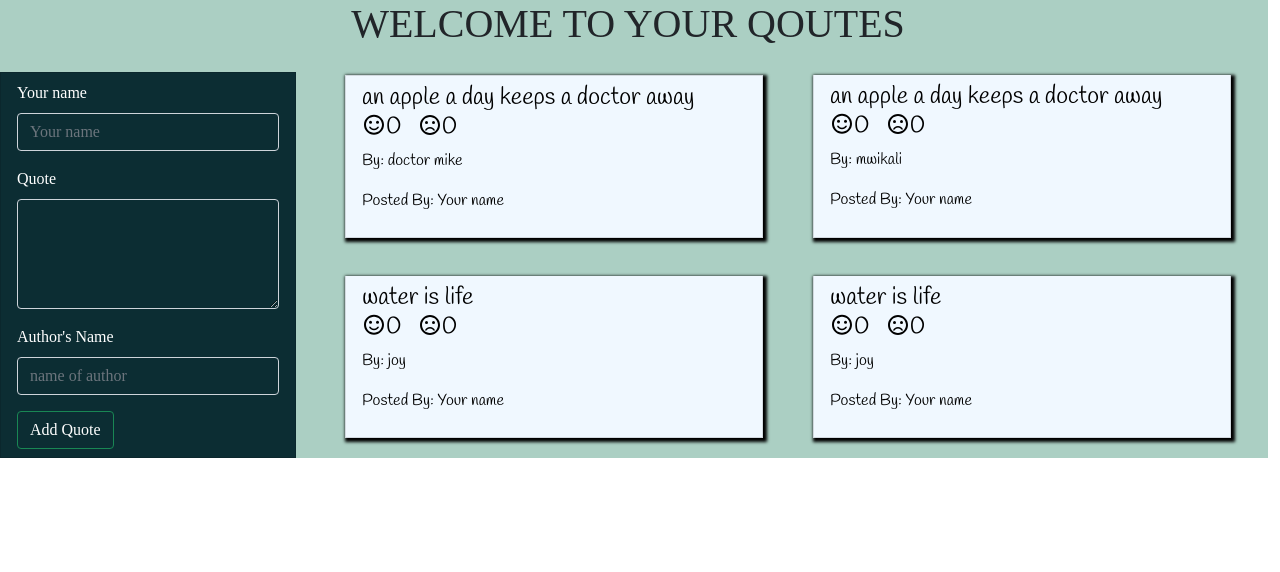
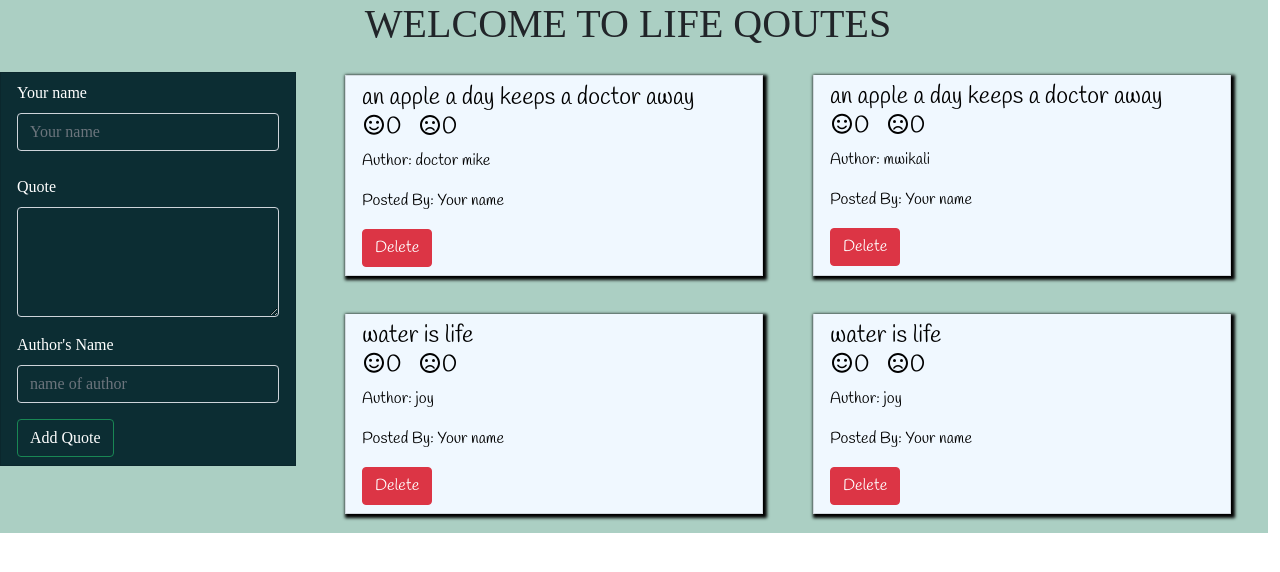
Before and after one commit to JoyChristine/Quotes, an Angular app: page / in a window 1280 px wide. Shown: the top 572 px of the page. Built offline with nearby package versions, Linux system fonts and the light colour scheme; a web font is replaced by a local one.

Commit message:
initial commit

```diff
--- a/src/app/header/header.component.html
+++ b/src/app/header/header.component.html
@@ -1,4 +1,4 @@
 <link rel="preconnect" href="https://fonts.googleapis.com">
 <link rel="preconnect" href="https://fonts.gstatic.com" crossorigin>
 <link href="https://fonts.googleapis.com/css2?family=Rubik+Wet+Paint&display=swap" rel="stylesheet">
-<h1>WELCOME TO YOUR QOUTES</h1>
+<h1>WELCOME TO LIFE QOUTES</h1>
--- a/src/app/quotes/quotes-item/quotes-item.component.html
+++ b/src/app/quotes/quotes-item/quotes-item.component.html
@@ -6,10 +6,15 @@
 <div class="list-group-item mt-3">
     <div class="row">
         <div class="col">
-            <div class="mb-3">
+            <form >
+                <div class="form-group">
                     <label for="" class="form-label">Your name</label>
                     <input type="name" class="form-control" id="yourname" placeholder="Your name">
+
                 </div>
+                <br>
+                <div class="form-group">
+
                     <div class="mb-3">
                         <label for="" class="form-label">Quote</label>
                         <textarea class="form-control" id="" rows="4"></textarea>
@@ -18,6 +23,13 @@
                         <label for="exampleFormControlInput1" class="form-label">Author's Name</label>
                         <input type="name" class="form-control" id="authorname" placeholder="name of author">
                     </div>
+                </div>
+
+            </form>
+            <!-- <div class="mb-3">
+
+            </div>
+            -->
 
 
 
--- a/src/app/quotes/quotes-list/quotes-list.component.html
+++ b/src/app/quotes/quotes-list/quotes-list.component.html
@@ -10,14 +10,14 @@
                         <svg id= "likesvg" xmlns="http://www.w3.org/2000/svg" height="2vw" viewBox="0 0 24 24" width="24px" fill="#000000"><path d="M0 0h24v24H0V0z" fill="none"/><circle cx="15.5" cy="9.5" r="1.5"/><circle cx="8.5" cy="9.5" r="1.5"/><path d="M12 16c-1.48 0-2.75-.81-3.45-2H6.88c.8 2.05 2.79 3.5 5.12 3.5s4.32-1.45 5.12-3.5h-1.67c-.7 1.19-1.97 2-3.45 2zm-.01-14C6.47 2 2 6.48 2 12s4.47 10 9.99 10C17.52 22 22 17.52 22 12S17.52 2 11.99 2zM12 20c-4.42 0-8-3.58-8-8s3.58-8 8-8 8 3.58 8 8-3.58 8-8 8z"/></svg>{{quote.upvote}}</span>
                         &nbsp;
                     <span class="dislike"
-        ><svg xmlns="http://www.w3.org/2000/svg" height="24px" viewBox="0 0 24 24" width="24px" fill="#000000"><path d="M0 0h24v24H0V0z" fill="none"/><circle cx="15.5" cy="9.5" r="1.5"/><circle cx="8.5" cy="9.5" r="1.5"/><path d="M12 14c-2.33 0-4.32 1.45-5.12 3.5h1.67c.69-1.19 1.97-2 3.45-2s2.75.81 3.45 2h1.67c-.8-2.05-2.79-3.5-5.12-3.5zm-.01-12C6.47 2 2 6.48 2 12s4.47 10 9.99 10C17.52 22 22 17.52 22 12S17.52 2 11.99 2zM12 20c-4.42 0-8-3.58-8-8s3.58-8 8-8 8 3.58 8 8-3.58 8-8 8z"/></svg>{{quote.downvote}}</span></h4>
-                <p class="list-group-item-text">By: {{quote.author}}</p>
+                    ><svg xmlns="http://www.w3.org/2000/svg" height="24px" viewBox="0 0 24 24" width="24px" fill="#000000"><path d="M0 0h24v24H0V0z" fill="none"/><circle cx="15.5" cy="9.5" r="1.5"/><circle cx="8.5" cy="9.5" r="1.5"/><path d="M12 14c-2.33 0-4.32 1.45-5.12 3.5h1.67c.69-1.19 1.97-2 3.45-2s2.75.81 3.45 2h1.67c-.8-2.05-2.79-3.5-5.12-3.5zm-.01-12C6.47 2 2 6.48 2 12s4.47 10 9.99 10C17.52 22 22 17.52 22 12S17.52 2 11.99 2zM12 20c-4.42 0-8-3.58-8-8s3.58-8 8-8 8 3.58 8 8-3.58 8-8 8z"/></svg>{{quote.downvote}}</span></h4>
+                <p class="list-group-item-text">Author: {{quote.author}}</p>
                 <p>Posted By: {{quote.name}}</p>
 
 
             </div>
 
-
+        <button class="btn btn-danger">Delete</button>
 
         </a>
     </div>
```
Also changed, not shown: src/app/app.module.ts (+5 -3 lines). Lines whose indentation alone changed are shown as unchanged.
